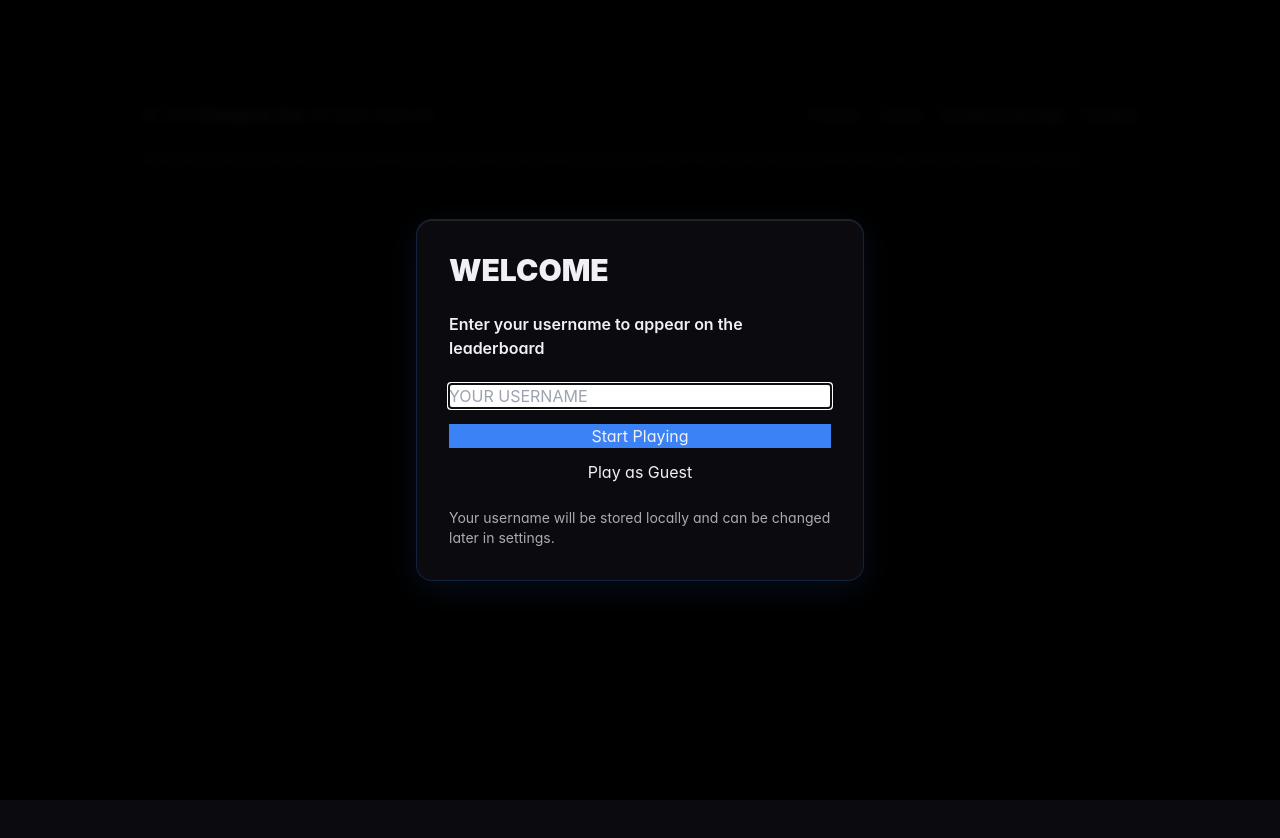
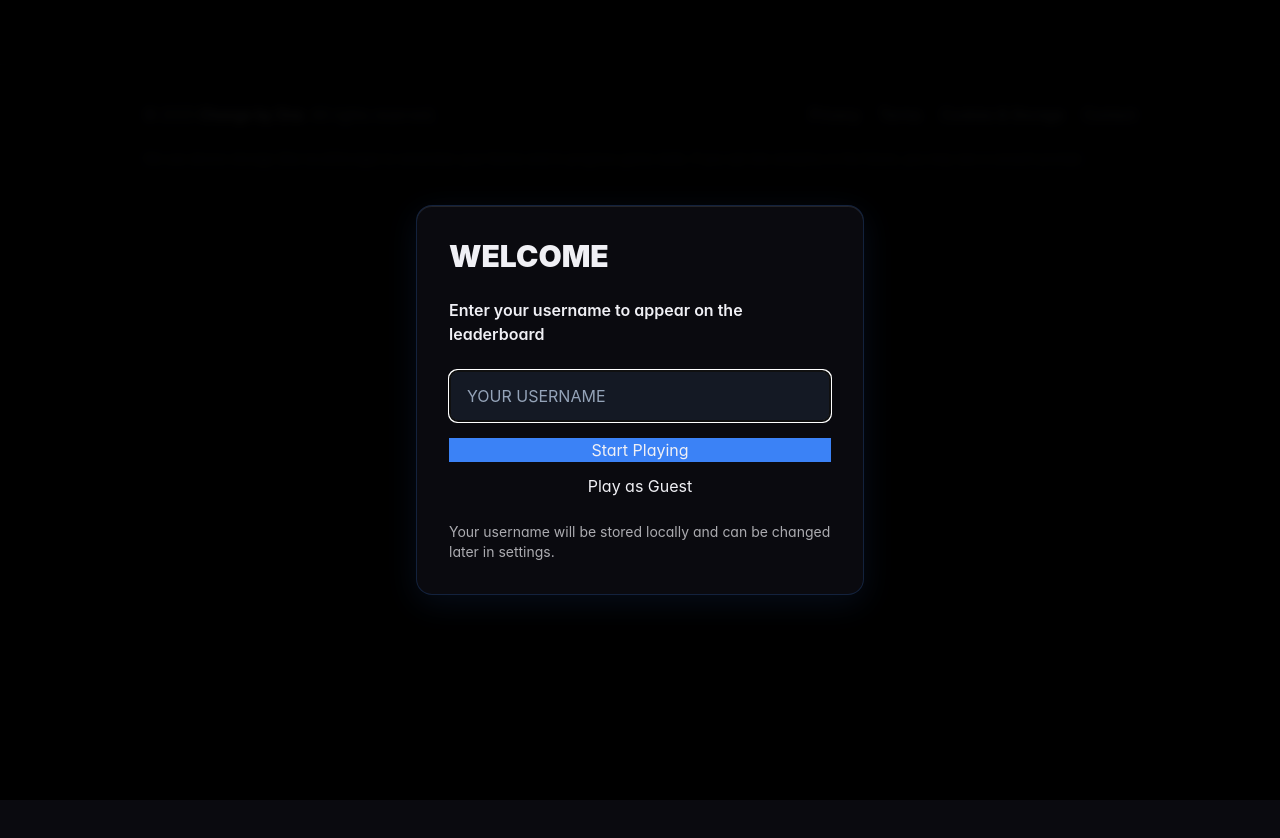
Before and after one commit to IamYordan94/changebyone, a Next.js app: page / in a window 1280 px wide. Shown: the top 838 px of the page. Built offline with nearby package versions, Linux system fonts and the light colour scheme.

Commit message:
Fix: Make username input text visible with white color

```diff
--- a/components/UsernameModal.tsx
+++ b/components/UsernameModal.tsx
@@ -70,7 +70,7 @@ export default function UsernameModal({ isOpen, onClose }: UsernameModalProps) {
                             value={username}
                             onChange={(e) => setUsername(e.target.value)}
                             placeholder="YOUR USERNAME"
-                            className="w-full uppercase"
+                            className="w-full uppercase bg-slate-800/50 text-white placeholder-slate-400 border-2 border-slate-600 focus:border-primary rounded-lg px-4 py-3"
                             autoFocus
                             maxLength={20}
                         />
```
